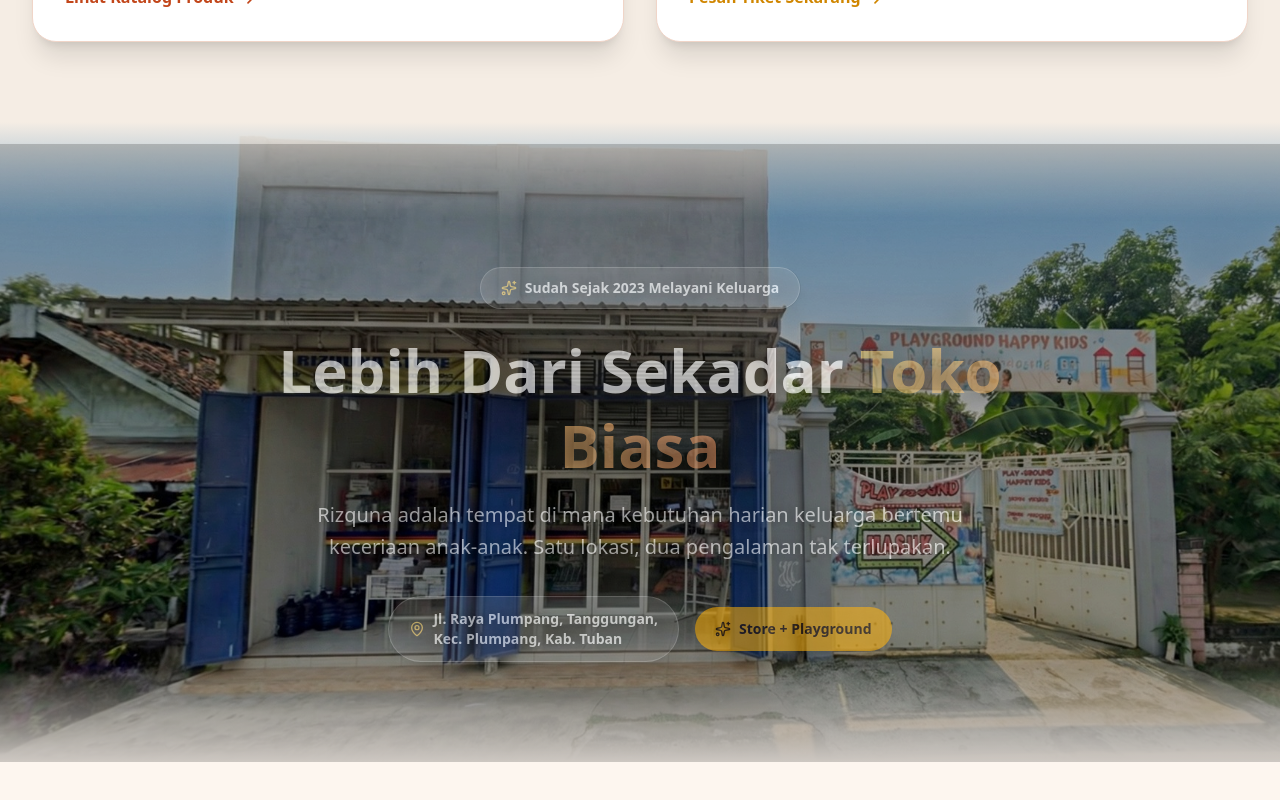
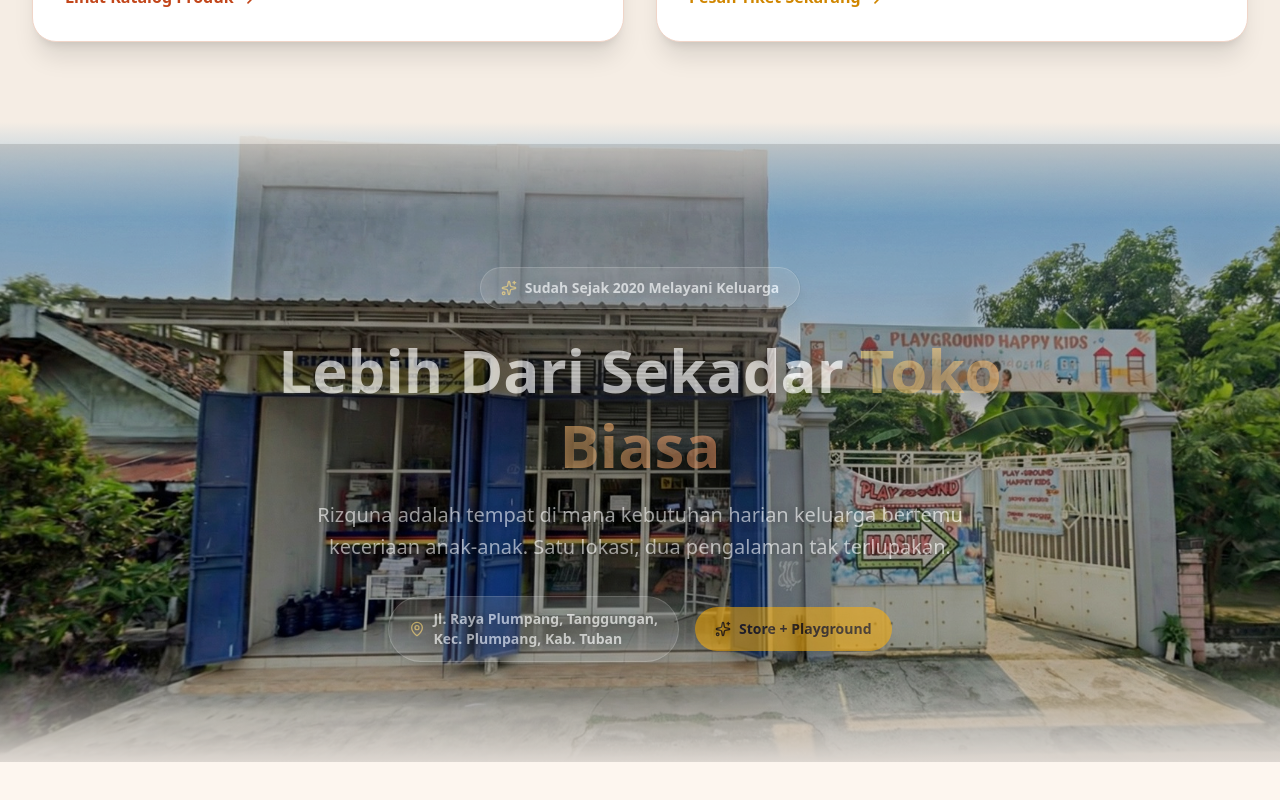
Before and after one commit to Loverzzz/rizqunastore, a Next.js app: page / in a window 1280 px wide. Shown: the part 3960-4760 px from the top of the page. Built offline with nearby package versions, Linux system fonts and the light colour scheme; no server answers.

Commit message:
Reduce dark overlay, change year to 2020 in parallax section

```diff
--- a/src/components/ParallaxZoomReveal.tsx
+++ b/src/components/ParallaxZoomReveal.tsx
@@ -14,22 +14,22 @@
 
   // Image zooms from 1.0 → 1.25 as user scrolls through
   const scale = useTransform(scrollYProgress, [0, 0.6], [1.0, 1.25]);
-  // Overlay fades from dark to transparent then back
+  // Overlay — keep subtle, avoid dark patches
   const overlayOpacity = useTransform(
     scrollYProgress,
-    [0, 0.25, 0.5, 0.75],
-    [0.7, 0.3, 0.15, 0.6]
+    [0, 0.3, 0.5, 0.7],
+    [0.5, 0.15, 0.1, 0.4],
   );
   // Text fades in at 30-50% scroll
   const textOpacity = useTransform(
     scrollYProgress,
     [0.15, 0.35, 0.55, 0.75],
-    [0, 1, 1, 0]
+    [0, 1, 1, 0],
   );
   const textY = useTransform(
     scrollYProgress,
     [0.15, 0.35, 0.55, 0.75],
-    [60, 0, 0, -40]
+    [60, 0, 0, -40],
   );
 
   return (
@@ -66,12 +66,12 @@
         style={{ opacity: textOpacity, y: textY }}
       >
         {/* Semi-transparent backdrop for readability */}
-        <div className="absolute inset-0 bg-black/30 pointer-events-none" />
+        <div className="absolute inset-0 bg-black/20 pointer-events-none" />
 
         <div className="relative z-10 flex flex-col items-center max-w-3xl">
           <div className="inline-flex items-center gap-2 px-5 py-2.5 rounded-full bg-white/20 text-white text-sm font-bold mb-6 border border-white/25 backdrop-blur-lg select-none shadow-lg">
             <Sparkles className="w-4 h-4 text-accent-300" />
-            <span>Sudah Sejak 2023 Melayani Keluarga</span>
+            <span>Sudah Sejak 2020 Melayani Keluarga</span>
           </div>
 
           <h2 className="text-4xl md:text-6xl font-extrabold text-white mb-4 leading-tight [text-shadow:0_2px_20px_rgba(0,0,0,0.6)]">
@@ -89,7 +89,11 @@
           <div className="flex flex-col sm:flex-row items-center gap-4">
             <div className="flex items-center gap-2 px-5 py-3 rounded-full bg-white/20 border border-white/25 backdrop-blur-lg text-white text-sm font-semibold shadow-lg [text-shadow:0_1px_8px_rgba(0,0,0,0.4)]">
               <MapPin className="w-4 h-4 text-accent-300 shrink-0" />
-              <span className="text-left">Jl. Raya Plumpang, Tanggungan,<br/>Kec. Plumpang, Kab. Tuban</span>
+              <span className="text-left">
+                Jl. Raya Plumpang, Tanggungan,
+                <br />
+                Kec. Plumpang, Kab. Tuban
+              </span>
             </div>
             <div className="flex items-center gap-2 px-5 py-3 rounded-full bg-accent-500/90 backdrop-blur-lg text-[#1C0A00] text-sm font-bold shadow-lg">
               <Sparkles className="w-4 h-4" />
```
